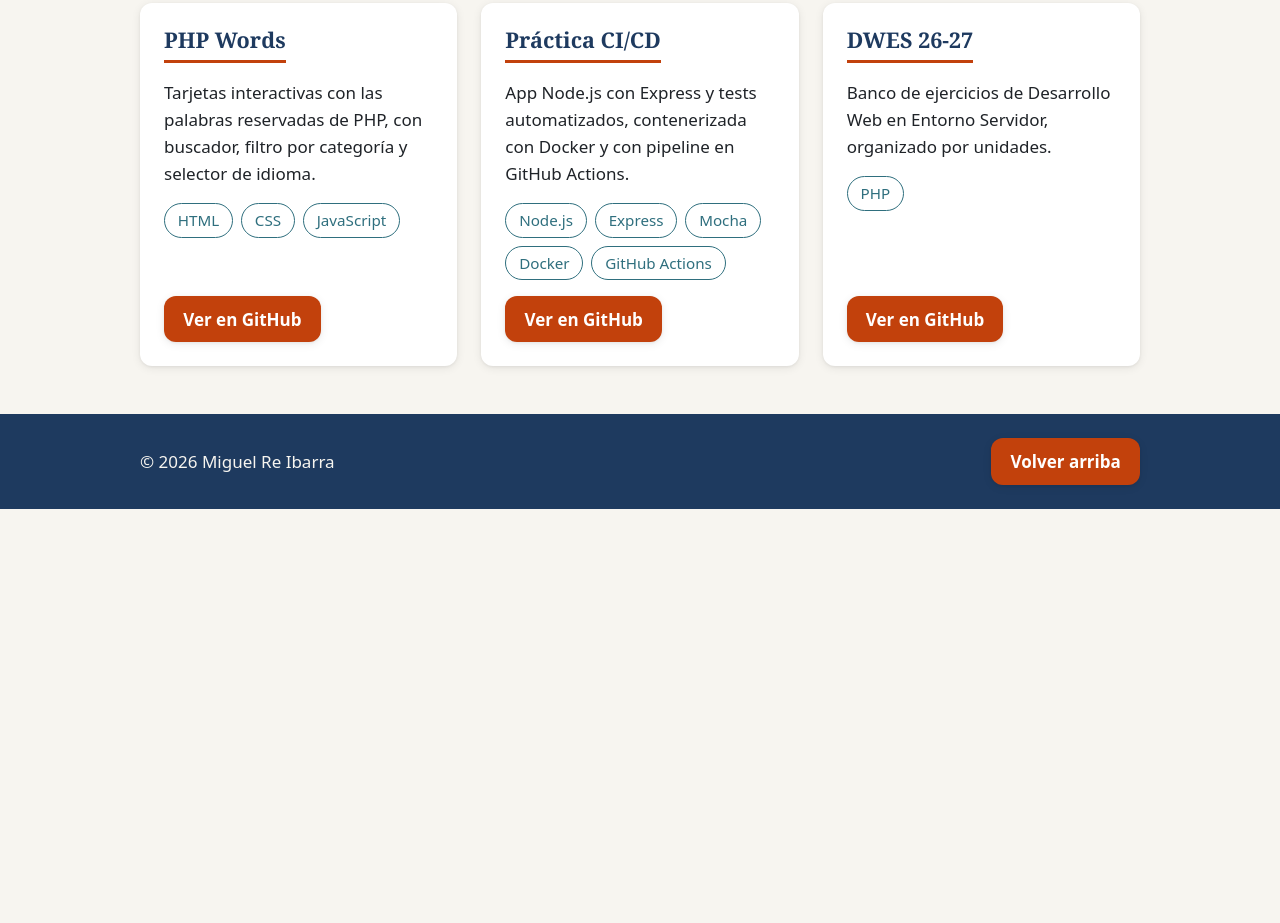
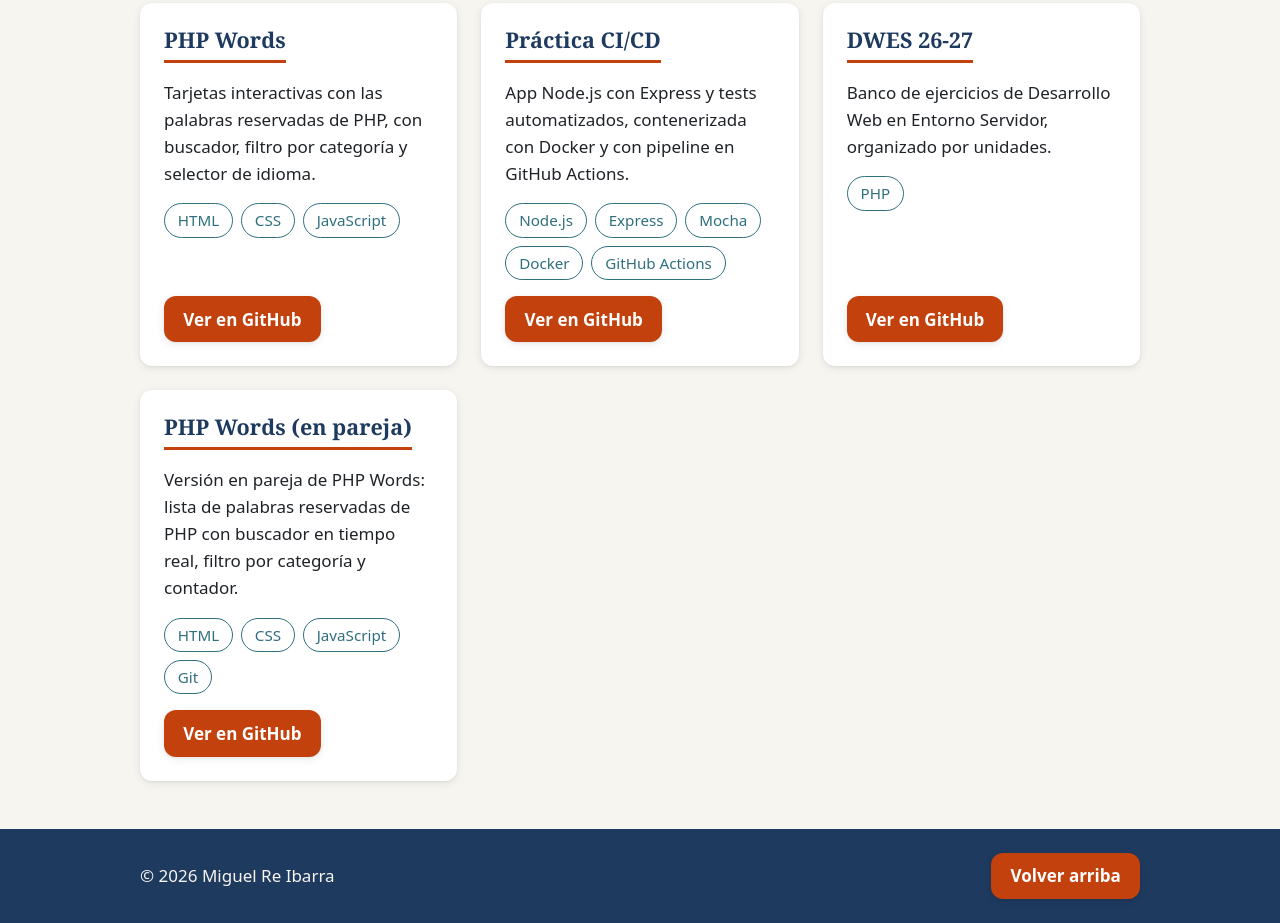
Before and after one commit to Miguelre-22/pagina-personal, a website: page site/proyectos.html in a window 1280 px wide. Shown: the part 291-1214 px from the top of the page. Before the commit the page ends 800 px from the top, so only its background shows below. Drawn offline with Linux system fonts and the light colour scheme.

Commit message:
Añade el proyecto PHP Words en pareja

```diff
--- a/site/proyectos.html
+++ b/site/proyectos.html
@@ -65,6 +65,18 @@
         </ul>
         <a class="boton" href="https://github.com/Miguelre-22/DWES_26-27" target="_blank" rel="noopener noreferrer">Ver en GitHub</a>
       </article>
+
+      <article class="proyecto tarjeta">
+        <h2>PHP Words (en pareja)</h2>
+        <p>Versión en pareja de PHP Words: lista de palabras reservadas de PHP con buscador en tiempo real, filtro por categoría y contador.</p>
+        <ul class="tecnologias">
+          <li>HTML</li>
+          <li>CSS</li>
+          <li>JavaScript</li>
+          <li>Git</li>
+        </ul>
+        <a class="boton" href="https://github.com/Miguelre-22/php-words-pareja" target="_blank" rel="noopener noreferrer">Ver en GitHub</a>
+      </article>
     </div>
   </main>
 
```
